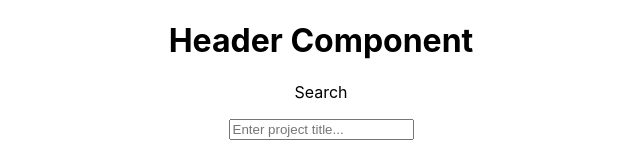
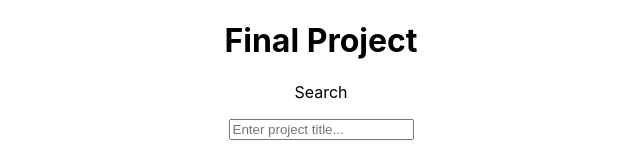
Before and after one commit to silvershel/phase-2-final-project, a React (Create React App) app: page / in a window 1280 px wide. Shown: the top 160 px of the page, without its empty margins (319-959 px from the left). Built offline with nearby package versions, Linux system fonts and the light colour scheme; data requests are answered from the project's data file.

Commit message:
update h1 with project title

```diff
--- a/src/components/Header.js
+++ b/src/components/Header.js
@@ -1,7 +1,7 @@
 function Header() {
     return (
         <div>
-            <h1>Header Component</h1>
+            <h1>Final Project</h1>
         </div>
     )
 }
```
